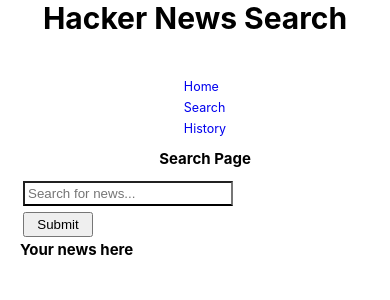
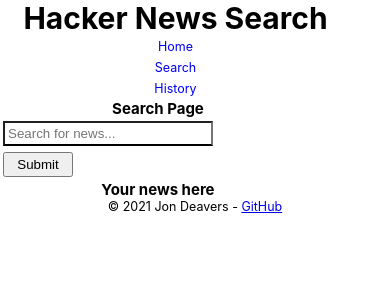
Before and after one commit to lucsedirae/hacker-news-search, a React (Create React App) app: page /search in a window 390 px wide. Shown: the top 300 px of the page. Built offline with nearby package versions, Linux system fonts and the light colour scheme.

Commit message:
Touched up styling

```diff
--- a/public/index.html
+++ b/public/index.html
@@ -24,7 +24,7 @@
       work correctly both with client-side routing and a non-root public URL.
       Learn how to configure a non-root public URL by running `npm run build`.
     -->
-    <title>React App</title>
+    <title>Hacker News Search App</title>
   </head>
   <body>
     <noscript>You need to enable JavaScript to run this app.</noscript>
--- a/src/App.css
+++ b/src/App.css
@@ -41,6 +41,15 @@ li {
 }
 
 /** Class selectors */
+.block {
+  display: block;
+  padding: 3px;
+}
+
+.body-text {
+  font-size: var(--text);
+}
+
 .brand {
   font-size: var(--xl);
 }
@@ -58,9 +67,9 @@ li {
 .container {
   display: flex;
   flex-wrap: wrap;
+  flex-direction: column;
   justify-content: center;
-  padding: 1rem;
-  width: 100vw;
+  width: 100%;
 }
 
 .disabled {
@@ -83,12 +92,14 @@ li {
 
 .news-card {
   justify-content: left;
-  height: 18rem;
+  height: 16rem;
 }
 
 .tag {
   background-color: lightgrey;
+  border-radius: 3px;
   padding: 3px;
+  margin: 3px;
   width: 100vw;
   text-align: center;
   font-size: var(--text);
@@ -96,4 +107,12 @@ li {
 
 /** Media queries */
 @media only screen and (max-width: 600px) {
+  .container {
+    width: 90%;
+  }
+  .news-card {
+    width: 60%;
+    height: 18rem;
+    padding: 1rem;
+  }
 }
--- a/src/App.js
+++ b/src/App.js
@@ -16,6 +16,7 @@ function App() {
   const [query, setQuery] = useState('');
   const [history, setHistory] = useState([]);
 
+  //* Stores state variables to be passed into context provider value attribute
   const providerValue = useMemo(
     () => ({ query, setQuery, results, setResults, history, setHistory }),
     [query, setQuery, results, setResults, history, setHistory]
@@ -24,8 +25,7 @@ function App() {
   return (
     <Router>
       <Layout>
-        <div className='container'>
-          <ul>
+          <ul className="center">
             <li>
               <Link className='link' to='/'>
                 Home
@@ -42,13 +42,12 @@ function App() {
               </Link>
             </li>
           </ul>
-        </div>
 
-        <SearchContext.Provider value={providerValue}>
-          <Route path='/' exact component={Home} />
-          <Route path='/search' exact component={Search} />
-          <Route path='/history' exact component={History} />
-        </SearchContext.Provider>
+          <SearchContext.Provider value={providerValue}>
+            <Route path='/' exact component={Home} />
+            <Route path='/search' exact component={Search} />
+            <Route path='/history' exact component={History} />
+          </SearchContext.Provider>
       </Layout>
     </Router>
   );
--- a/src/components/history/History.js
+++ b/src/components/history/History.js
@@ -8,9 +8,10 @@ const History = () => {
 
   return (
     <Fragment>
-      <h2>History Page</h2>
+      <h2 className='center'>History Page</h2>
       <div className='container'>
-        <ul>
+        <h3 className="center block ">This session's search history:</h3>
+        <ul className='center body-text'>
           {history.length === 0 ? (
             <div>Your previous search results appear here</div>
           ) : (
--- /dev/null
+++ b/src/components/layout/Footer.js
@@ -0,0 +1,22 @@
+//* Dependencies
+import React, { Fragment } from 'react';
+
+//* Exported component
+const Footer = () => {
+  return (
+    <Fragment>
+      <footer className='body-text center footer'>
+        © 2021 Jon Deavers -{' '}
+        <a
+          href='https://github.com/lucsedirae'
+          target='_blank'
+          rel='noreferrer'
+        >
+          GitHub
+        </a>
+      </footer>
+    </Fragment>
+  );
+};
+
+export default Footer;
--- /dev/null
+++ b/src/components/layout/Header.js
@@ -0,0 +1,15 @@
+//* Dependencies
+import React, { Fragment } from 'react';
+
+//* Exported component
+const Header = () => {
+  return (
+    <Fragment>
+      <header>
+        <h1 className='brand center'>Hacker News Search</h1>
+      </header>
+    </Fragment>
+  );
+};
+
+export default Header;
--- a/src/components/layout/Layout.js
+++ b/src/components/layout/Layout.js
@@ -1,15 +1,20 @@
-import React from 'react';
+//* Dependencies
+import React, { Fragment } from 'react';
 
+//* Custom components
+import Footer from './Footer';
+import Header from './Header';
+
+//* Exported component
 const Layout = ({ children }) => {
   return (
-    <div>
-      <h1 className='brand center'>Hacker News Search</h1>
+    <Fragment>
       <main className='container'>
-        <div className='container'>
-        </div>
-      {children}
+        <Header />
+        {children}
       </main>
-    </div>
+      <Footer />
+    </Fragment>
   );
 };
 
--- a/src/components/pages/Home.js
+++ b/src/components/pages/Home.js
@@ -1,11 +1,17 @@
-import React from 'react'
+//* Dependencies
+import React, { Fragment } from 'react';
 
+//* Exported component
 const Home = () => {
   return (
-    <div>
+    <Fragment>
+      <p className='center body-text'>
+        Welcome to the Hacker News search app. To get started click on "Search".
+        Results will display below the search field. Click on "History" to see a
+        list of previous search criteria from this session.
+      </p>
+    </Fragment>
+  );
+};
 
-    </div>
-  )
-}
-
-export default Home
+export default Home;
--- a/src/components/search/Results.js
+++ b/src/components/search/Results.js
@@ -1,23 +1,30 @@
+//* Dependencies
 import React, { Fragment, useContext } from 'react';
 import { SearchContext } from '../../context/SearchContext';
 
+//* Exported component
 const Results = () => {
   const { results } = useContext(SearchContext);
 
   return (
     <Fragment>
       {results.length === 0 ? (
-        <h2>Your news here</h2>
+        <h2 className='center'>Your news here</h2>
       ) : (
         results.map((result) => (
           <div key={result.created_at_i}>
-            <div className='container news-card'>
-              <h3>{result.title}</h3>
-              <span>{result.created_at}</span>
-              <a href={result.url} target='_blank' rel='noreferrer'>
+            <div className='news-card body-text'>
+              <h3 className='block'>{result.title}</h3>
+              <span className='block'>{result.created_at}</span>
+              <a
+                href={result.url}
+                target='_blank'
+                rel='noreferrer'
+                className='block'
+              >
                 {result.url}
               </a>
-              <h3>Tags:</h3>
+              <h3 className='block'>Tags:</h3>
               {result._tags.map((tag) => (
                 <span key={tag.concat(Math.random())} className='tag'>
                   {tag}
--- a/src/components/search/Search.js
+++ b/src/components/search/Search.js
@@ -1,7 +1,7 @@
 //* Dependencies
 import React, { Fragment, useContext } from 'react';
+import axios from 'axios';
 import { SearchContext } from '../../context/SearchContext';
-import axios from 'axios';
 
 //* Custom components
 import Results from './Results';
@@ -12,7 +12,7 @@ const Search = () => {
   const { query, setQuery, setResults, setHistory, history } =
     useContext(SearchContext);
 
-    //* Sets query value on input change
+  //* Sets query value on input change
   const handleChange = (e) => {
     setQuery(e.target.value);
   };
@@ -30,8 +30,8 @@ const Search = () => {
 
   return (
     <Fragment>
-      <h2>Search Page</h2>
-      <div className='container flex-col'>
+      <div className='container'>
+        <h2 className='center'>Search Page</h2>
         <input
           type='text'
           id='search'
```
Also changed, not shown: develop/backup/Search.js (deleted, +0 -53 lines).
